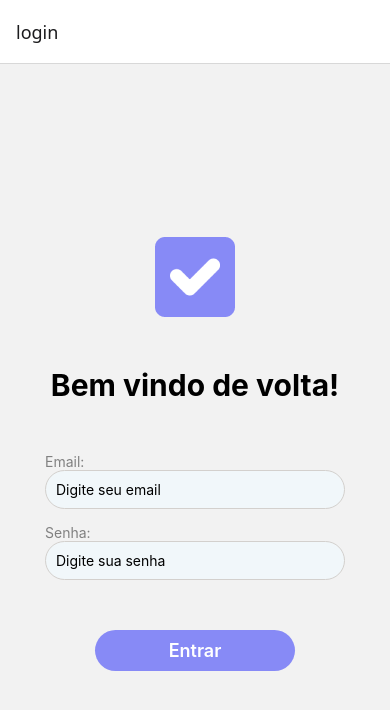
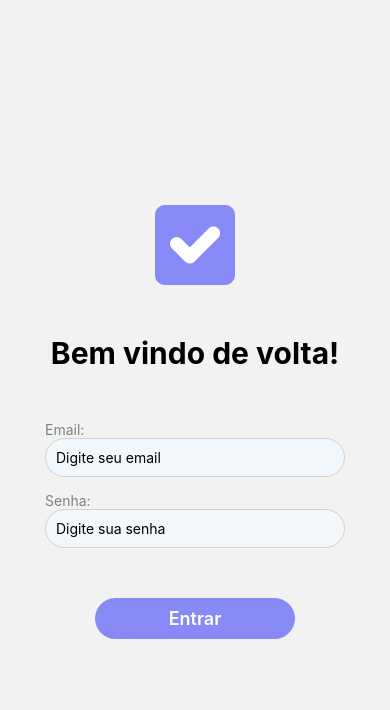
Before and after one commit to leviutima/list-native, a React Native app: screen / in a window 390 px wide. Shown: the top 710 px of the page. Built offline with nearby package versions, Linux system fonts and the light colour scheme.

Commit message:
refactor: removing header shown

```diff
--- a/App.tsx
+++ b/App.tsx
@@ -12,8 +12,8 @@ export default function App() {
   return (
     <NavigationContainer>
       <Stack.Navigator>
-          <Stack.Screen name="login" component={Login} />
-          <Stack.Screen name="Home" component={Home} />
+          <Stack.Screen name="login" component={Login} options={{ headerShown: false }}/>
+          <Stack.Screen name="Home" component={Home} options={{ headerShown: false }}/>
       </Stack.Navigator>
     </NavigationContainer>
 
```
